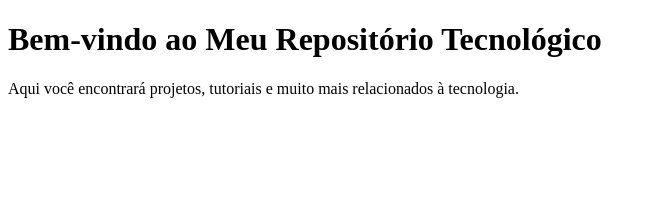
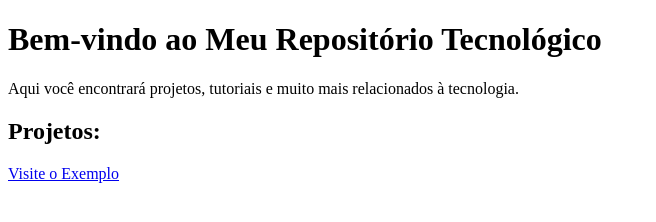
Before and after one commit to allyssoncosta/meu-repositorio-tecnologia, a plain HTML site: page index.html in a window 1280 px wide. Shown: the whole page, without its empty margins (0-656 px from the left). Drawn offline with Linux system fonts and the light colour scheme.

Commit message:
Update index.html

```diff
--- a/index.html
+++ b/index.html
@@ -6,5 +6,7 @@
 <body>
     <h1>Bem-vindo ao Meu Repositório Tecnológico</h1>
     <p>Aqui você encontrará projetos, tutoriais e muito mais relacionados à tecnologia.</p>
+    <h2>Projetos:</h2>
+    <a href="https://github.com/allyssoncosta/Carrinho-de-compras-DIO20223/blob/master/src/CarrinhoDeCompra/CarrinhoDeCompra.java">Visite o Exemplo</a>
 </body>
 </html>
```
